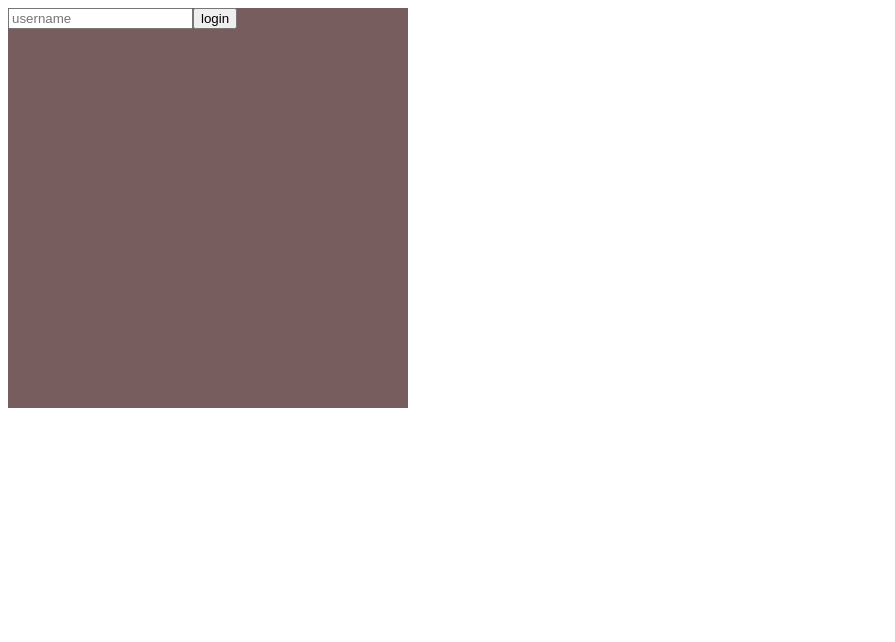
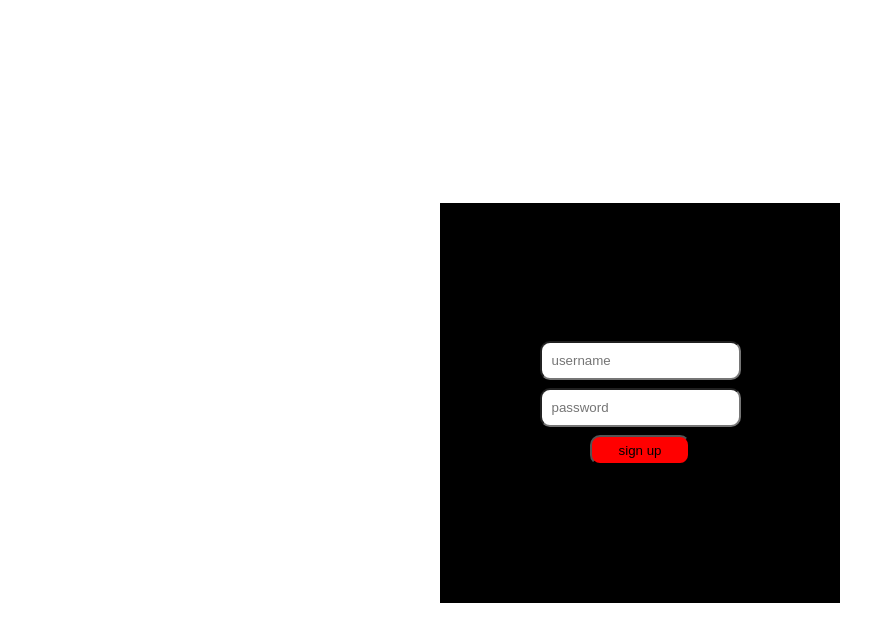
Before and after one commit to Hosein1380/movie-detail, an Angular app: page / in a window 1280 px wide. Shown: the top 642 px of the page, without its empty margins (0-895 px from the left). Built offline with nearby package versions, Linux system fonts and the light colour scheme.

Commit message:
feat - >  implement login ui

```diff
--- a/src/app/login/login.component.html
+++ b/src/app/login/login.component.html
@@ -1,9 +1,8 @@
-<section class="layout d-flex justify-content-center align-items-center">
+<section class="layout">
 
-    <div class="box col-12 d-flex flex-wrap justify-content-center align-items-center">
-        <div class=" col-12 d-flex justify-content-center align-items-center">
-             <input type="text" class="input p-2 col-6" placeholder="username">
-             <button class="btn btn-primary" >login</button>
-         </div>
+    <div class="box">
+             <input type="text" placeholder="username">
+             <input type="text" placeholder="password">
+             <button class="btn btn-primary">sign up</button>
      </div>
 </section>
--- a/src/app/login/login.component.scss
+++ b/src/app/login/login.component.scss
@@ -1,11 +1,37 @@
 .layout{
     width: 100%;
     height: 790px;
-
+    display: flex;
+    justify-content: center;
+    align-items: center;
 }
 
 .box{
     width: 400px;
     height: 400px;
-    background-color: rgb(119, 93, 93);
+    background-color:black;
+    display: flex;
+    justify-content: center;
+    align-items: center;
+    flex-direction: column;
 }
+
+button{
+    width: 100px;
+    height: 30px;
+    color: black;
+    background-color: red;
+    border-radius: 10px;
+    cursor: pointer;
+}
+
+button:hover{
+    background-color: rgb(214, 30, 30);
+    color: white;
+}
+
+input{
+    padding: 10px;
+    margin-bottom: 8px;
+    border-radius: 10px;
+}
```
